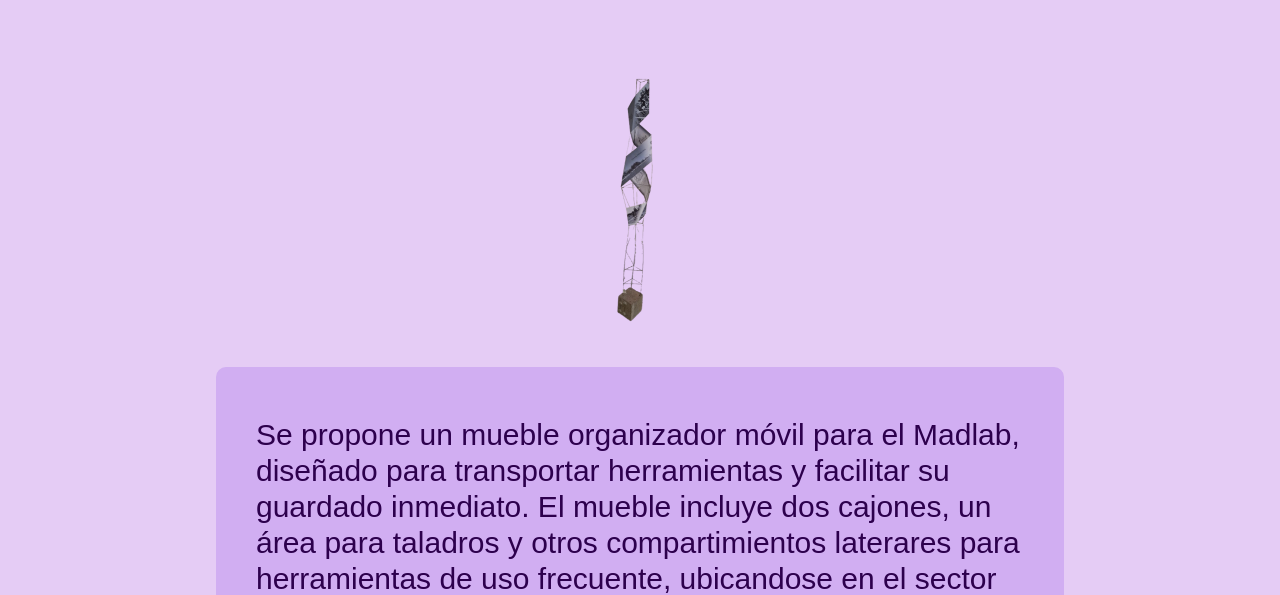
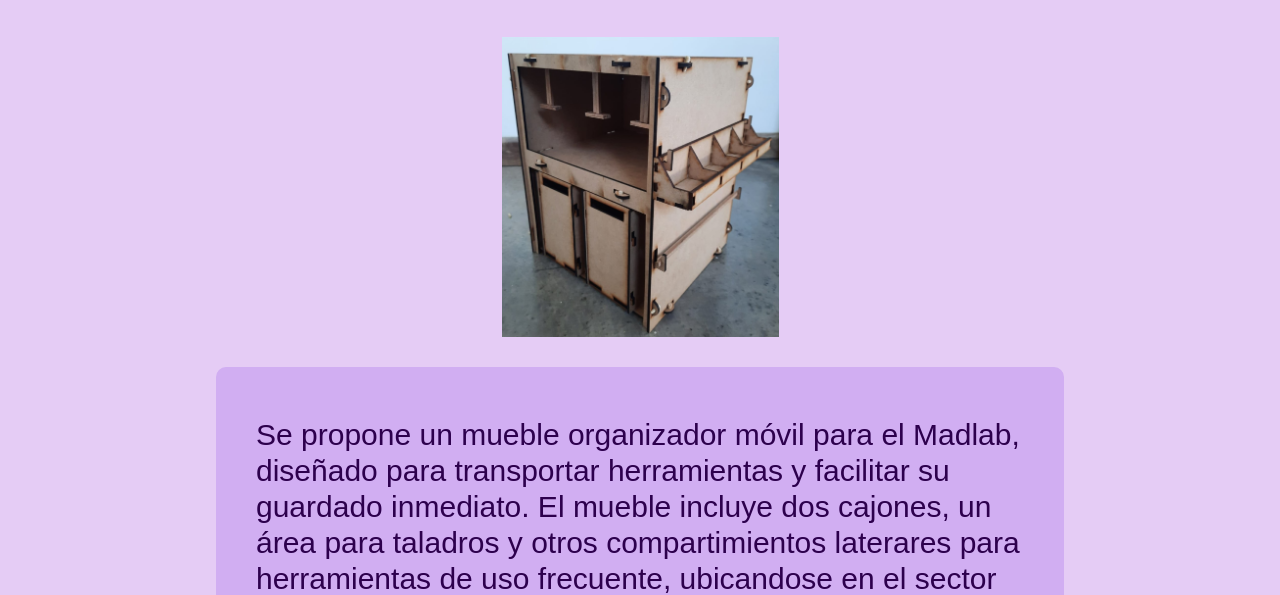
Before and after one commit to ead-codigo-2025/proyecto-final-stephaniacorrales, a plain HTML site: page proyecto4.html in a window 1280 px wide. Shown: the part 211-806 px from the top of the page. Drawn offline with Linux system fonts and the light colour scheme; a web font is replaced by a local one.

Commit message:
Proyecto final: Portafolio Stephania Corrales

```diff
--- a/proyecto4.html
+++ b/proyecto4.html
@@ -42,7 +42,7 @@
   <main>
     <h1>Proyecto4: Mueble estación de trabajo</h1>
 
-    <div class="imagen-proyecto" style="background-image: url('imagenes/expositivo.png');"></div>
+    <div class="imagen-proyecto" style="background-image: url('imagenes/madlab.jpg');"></div>
 
     <div class="descripcion">
       <p>
```
